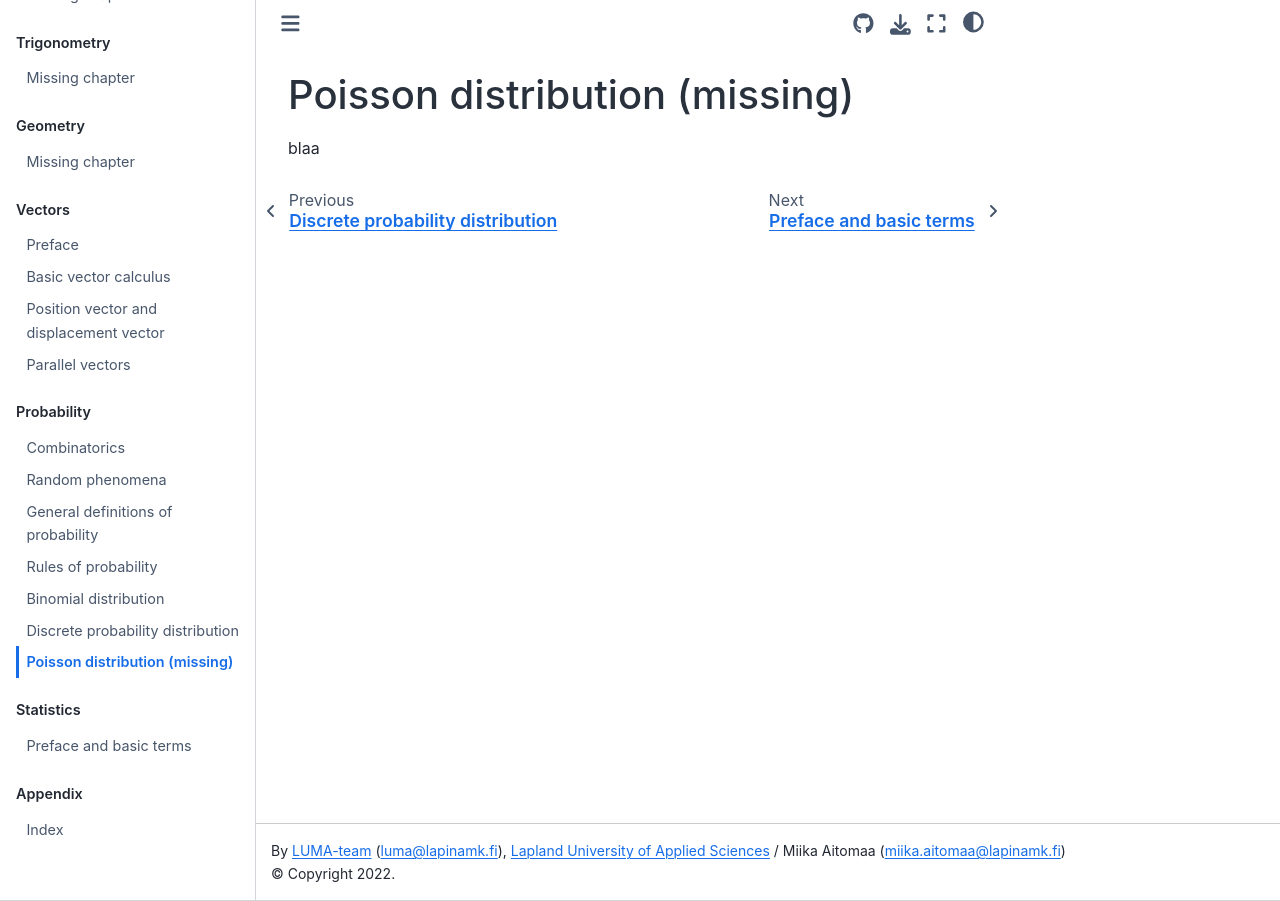
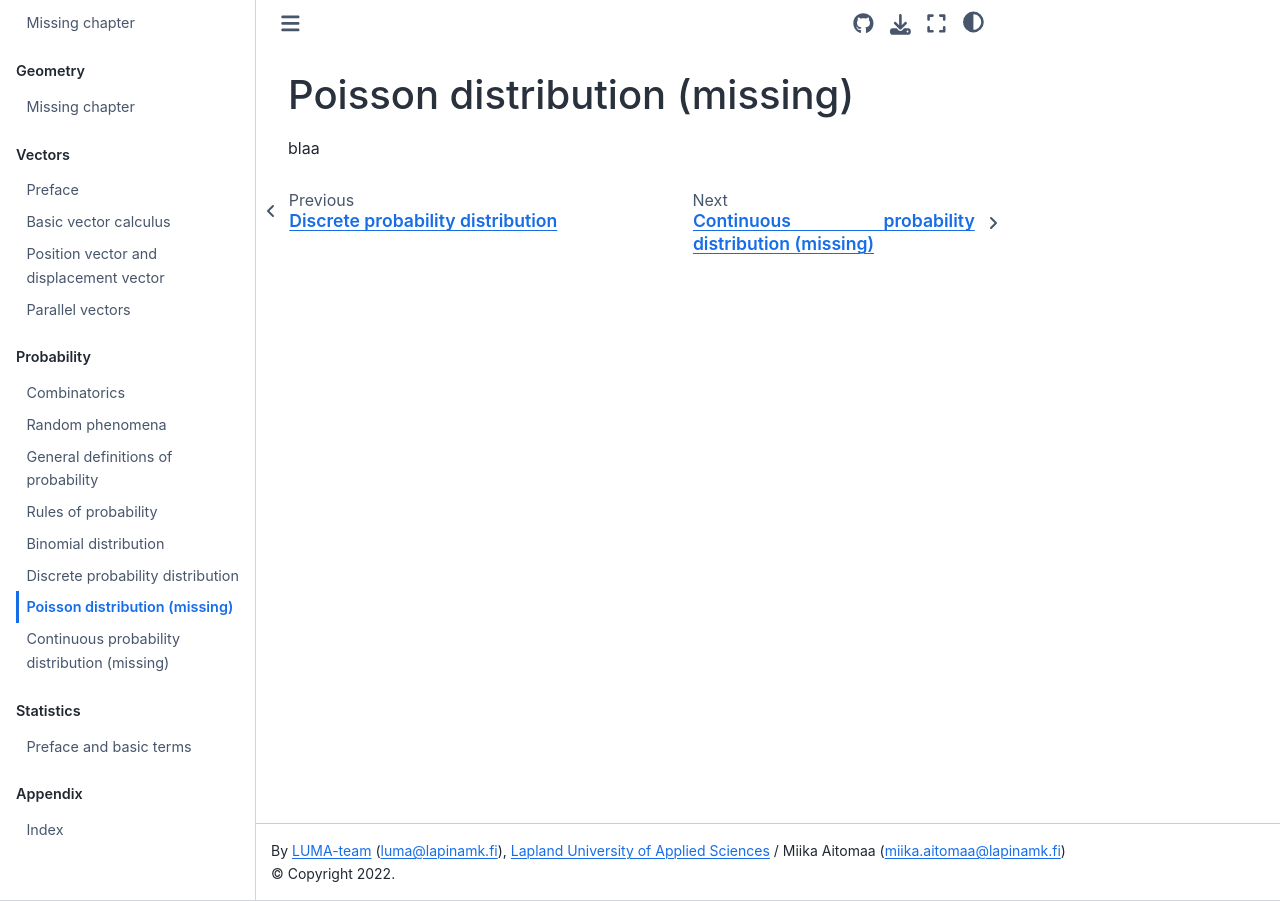
Before and after one commit to luma-lapinamk/miika-math, a Jupyter Book: the page built from notebooks/Poisson_distr.md, in a window 1280 px wide. Built offline with Jupyter Book 1.0.4 settings and Sphinx 7.4.7 and the Sphinx Book theme 1.1.4, drawn with Linux system fonts in a browser that asks for light colours.

Commit message:
Updated content

```diff
--- a/_toc.yml
+++ b/_toc.yml
@@ -45,6 +45,7 @@ parts:
     - file: notebooks/binomial_distr
     - file: notebooks/discrete_distr
     - file: notebooks/Poisson_distr
+    - file: notebooks/continuos_distr
   - caption: Statistics
     chapters:
     - file: notebooks/statistics_intro
--- /dev/null
+++ b/notebooks/continuos_distr.md
@@ -0,0 +1 @@
+# {index}`Continuous probability distribution (missing)`
```
